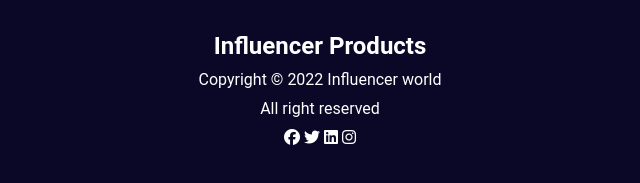
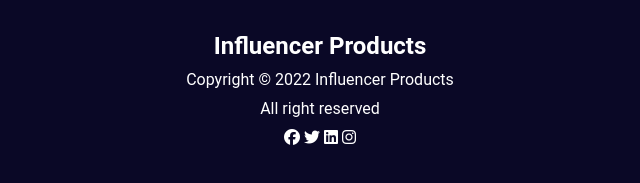
Before and after one commit to gautamsen117/influencer-assignment-2, a plain HTML site: page index.html in a window 1280 px wide. Shown: the part 2668-2851 px from the top of the page, 320-960 px from the left. Drawn offline with Linux system fonts and the light colour scheme.

Commit message:
correction-code

```diff
--- a/index.html
+++ b/index.html
@@ -200,7 +200,7 @@
             <h2 class="footer-info">
                 Influencer Products
             </h2>
-            <p class="footer-info">Copyright &copy; 2022 Influencer world</p>
+            <p class="footer-info">Copyright &copy; 2022 Influencer Products</p>
             <p class="footer-info" git>All right reserved</p>
             <div class="footer-icon">
                 <span><i class="fab fa-facebook"></i></span>
```
